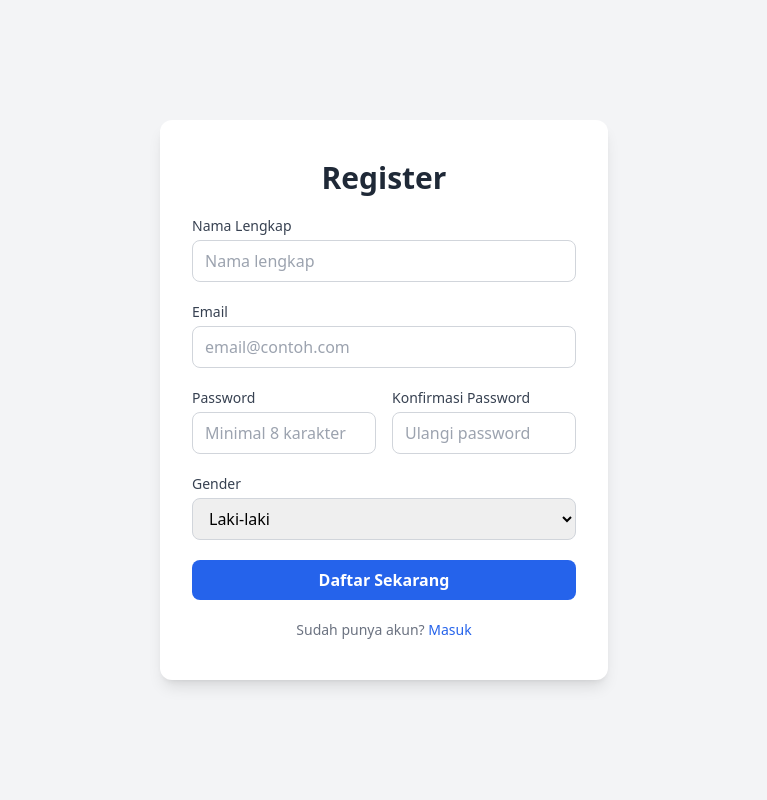
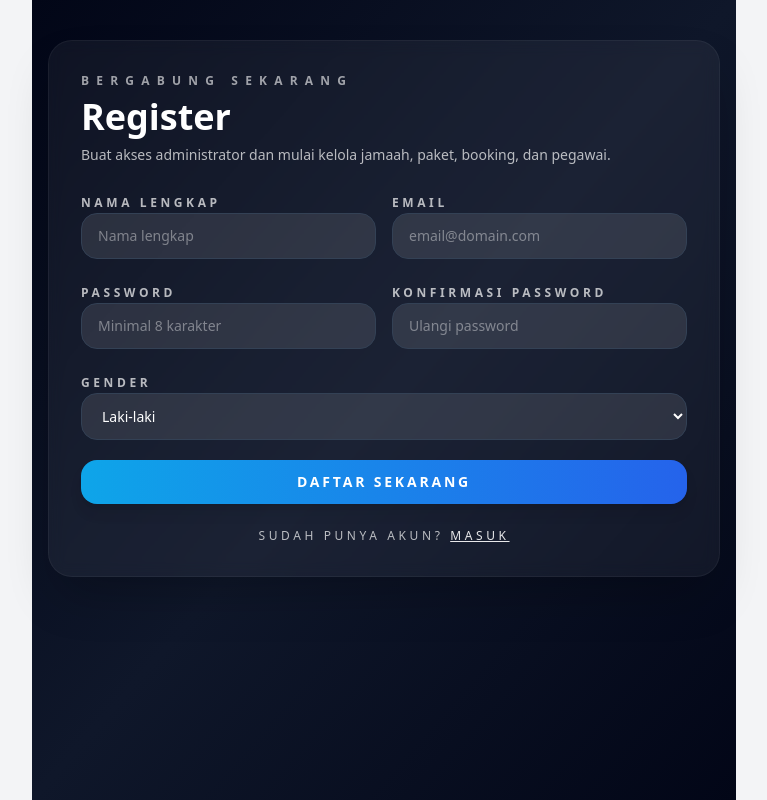
Before and after one commit to aminamrullah/my-apps, a React (Vite) app in the folder frontend/: page /register in a window 1280 px wide. Shown: the whole page, without its empty margins (256-1023 px from the left). Built offline with nearby package versions, Linux system fonts and the light colour scheme.

Commit message:
26th commit my-apps for stmik abang

```diff
--- a/frontend/src/components/Login.jsx
+++ b/frontend/src/components/Login.jsx
@@ -2,6 +2,7 @@ import React, { useState } from "react";
 import axios from "axios";
 import { Link, useNavigate } from "react-router-dom";
 import { API_BASE } from "../lib/api";
+
 const Login = () => {
   const [email, setEmail] = useState("");
   const [password, setPassword] = useState("");
@@ -10,71 +11,77 @@ const Login = () => {
   const Auth = async (e) => {
     e.preventDefault();
     try {
-      // 1. Kirim email & password ke Backend
       const response = await axios.post(`${API_BASE}/auth/login`, {
         email: email,
         password: password,
       });
-      // 2. Ambil token dari respon backend
       const token = response.data.token;
-      // 3. Simpan token ke LocalStorage Browser
       localStorage.setItem("token", token);
-      // 4. Redirect ke Dashboard
       navigate("/dashboard");
     } catch (error) {
-      // Jika password salah / user tidak ada
       if (error.response) {
         setMsg(error.response.data?.message || "Gagal login, coba lagi");
       }
     }
   };
+
+  const inputClass =
+    "w-full rounded-2xl border border-slate-700 bg-white/10 px-4 py-3 text-sm text-white placeholder:text-white/40 focus:border-blue-400 focus:outline-none focus:ring-2 focus:ring-blue-500/40";
+
   return (
-    // <div className="flex justify-center items-center h-screen bg-gray-100 px-4">
-    <div className="w-full max-w-xs">
-      <form
-        onSubmit={Auth}
-        className="bg-white shadow-lg rounded-xl px-8 py-10 space-y-8"
-      >
-        <h2 className="text-center text-3xl font-semibold text-gray-800">
-          Login
-        </h2>
-        {msg && <p className="text-center text-red-500 text-sm">{msg}</p>}
+    <div className="min-h-screen bg-gradient-to-br from-slate-950 via-slate-900 to-slate-950 px-4 py-10">
+      <div className="mx-auto max-w-lg space-y-6 rounded-3xl border border-white/5 bg-white/5 p-8 shadow-2xl backdrop-blur">
+        <div className="space-y-2">
+          <p className="text-xs font-semibold uppercase tracking-[0.6em] text-white/60">
+            Portal Admin
+          </p>
+          <h1 className="text-4xl font-bold text-white">Login</h1>
+          <p className="text-sm text-white/70">
+            Masuk untuk mengelola jamaah, paket, booking, dan pegawai.
+          </p>
+        </div>
+        <form onSubmit={Auth} className="space-y-4">
+          {msg && <p className="text-center text-sm text-rose-400">{msg}</p>}
           <div>
-          <label className="block text-sm font-medium text-gray-700 mb-1">
+            <label className="text-xs font-semibold uppercase tracking-[0.3em] text-white/70">
               Email
             </label>
             <input
               value={email}
               onChange={(e) => setEmail(e.target.value)}
               type="email"
-            className="w-full border border-gray-300 rounded-lg px-3 py-2 focus:outline-none focus:border-blue-500"
-            placeholder="Email"
+              placeholder="email@domain.com"
+              className={inputClass}
             />
           </div>
           <div>
-          <label className="block text-sm font-medium text-gray-700 mb-1">
+            <label className="text-xs font-semibold uppercase tracking-[0.3em] text-white/70">
               Password
             </label>
             <input
               value={password}
               onChange={(e) => setPassword(e.target.value)}
               type="password"
-            className="w-full border border-gray-300 rounded-lg px-3 py-2 focus:outline-none focus:border-blue-500"
-            placeholder="******************"
+              placeholder="Masukkan password"
+              className={inputClass}
             />
           </div>
-        <button className="w-full bg-blue-500 hover:bg-blue-600 text-white font-semibold py-2 rounded-lg transition">
+          <button
+            type="submit"
+            className="w-full rounded-2xl bg-gradient-to-r from-sky-500 to-blue-600 py-3 text-sm font-semibold uppercase tracking-[0.2em] text-white shadow-lg transition hover:opacity-90"
+          >
             Masuk
           </button>
-        <p className="text-center text-sm text-gray-500">
+        </form>
+        <p className="text-center text-xs uppercase tracking-[0.3em] text-white/70">
           Belum punya akun?{" "}
-          <Link to="/register" className="text-blue-600 hover:underline">
-            Daftar sekarang
+          <Link to="/register" className="text-white/90 underline">
+            Register
           </Link>
         </p>
-      </form>
       </div>
-    // </div>
+    </div>
   );
 };
+
 export default Login;
--- a/frontend/src/components/Register.jsx
+++ b/frontend/src/components/Register.jsx
@@ -37,22 +37,30 @@ const Register = () => {
     }
   };
 
+  const inputClass =
+    "w-full rounded-2xl border border-slate-700 bg-white/10 px-4 py-3 text-sm text-white placeholder:text-white/40 focus:border-blue-400 focus:outline-none focus:ring-2 focus:ring-blue-500/40";
+
   return (
-    <div className="w-full max-w-md">
-      <form
-        onSubmit={handleRegister}
-        className="bg-white shadow-lg rounded-xl px-8 py-10 space-y-5"
-      >
-        <h2 className="text-center text-3xl font-semibold text-gray-800">
-          Register
-        </h2>
+    <div className="min-h-screen bg-gradient-to-br from-slate-950 via-slate-900 to-slate-950 px-4 py-10">
+      <div className="mx-auto max-w-2xl space-y-6 rounded-3xl border border-white/5 bg-white/5 p-8 shadow-2xl backdrop-blur">
+        <div className="space-y-2">
+          <p className="text-xs font-semibold uppercase tracking-[0.6em] text-white/60">
+            Bergabung Sekarang
+          </p>
+          <h1 className="text-4xl font-bold text-white">Register</h1>
+          <p className="text-sm text-white/70">
+            Buat akses administrator dan mulai kelola jamaah, paket, booking, dan pegawai.
+          </p>
+        </div>
+        <form onSubmit={handleRegister} className="space-y-5">
           {error && (
-          <p className="text-sm text-red-600 text-center" role="alert">
+            <p className="text-center text-sm text-rose-400" role="alert">
               {error}
             </p>
           )}
+          <div className="grid gap-4 md:grid-cols-2">
             <div>
-          <label className="block text-sm font-medium text-gray-700 mb-1">
+              <label className="text-xs font-semibold uppercase tracking-[0.3em] text-white/70">
                 Nama Lengkap
               </label>
               <input
@@ -60,24 +68,25 @@ const Register = () => {
                 onChange={(e) => setName(e.target.value)}
                 type="text"
                 placeholder="Nama lengkap"
-            className="w-full border border-gray-300 rounded-lg px-3 py-2 focus:border-blue-500 focus:outline-none"
+                className={inputClass}
               />
             </div>
             <div>
-          <label className="block text-sm font-medium text-gray-700 mb-1">
+              <label className="text-xs font-semibold uppercase tracking-[0.3em] text-white/70">
                 Email
               </label>
               <input
                 value={email}
                 onChange={(e) => setEmail(e.target.value)}
                 type="email"
-            placeholder="email@contoh.com"
-            className="w-full border border-gray-300 rounded-lg px-3 py-2 focus:border-blue-500 focus:outline-none"
+                placeholder="email@domain.com"
+                className={inputClass}
               />
             </div>
-        <div className="grid grid-cols-1 gap-4 sm:grid-cols-2">
+          </div>
+          <div className="grid gap-4 md:grid-cols-2">
             <div>
-            <label className="block text-sm font-medium text-gray-700 mb-1">
+              <label className="text-xs font-semibold uppercase tracking-[0.3em] text-white/70">
                 Password
               </label>
               <input
@@ -85,11 +94,11 @@ const Register = () => {
                 onChange={(e) => setPassword(e.target.value)}
                 type="password"
                 placeholder="Minimal 8 karakter"
-              className="w-full border border-gray-300 rounded-lg px-3 py-2 focus:border-blue-500 focus:outline-none"
+                className={inputClass}
               />
             </div>
             <div>
-            <label className="block text-sm font-medium text-gray-700 mb-1">
+              <label className="text-xs font-semibold uppercase tracking-[0.3em] text-white/70">
                 Konfirmasi Password
               </label>
               <input
@@ -97,18 +106,18 @@ const Register = () => {
                 onChange={(e) => setConfirmPassword(e.target.value)}
                 type="password"
                 placeholder="Ulangi password"
-              className="w-full border border-gray-300 rounded-lg px-3 py-2 focus:border-blue-500 focus:outline-none"
+                className={inputClass}
               />
             </div>
           </div>
           <div>
-          <label className="block text-sm font-medium text-gray-700 mb-1">
+            <label className="text-xs font-semibold uppercase tracking-[0.3em] text-white/70">
               Gender
             </label>
             <select
               value={gender}
               onChange={(e) => setGender(e.target.value)}
-            className="w-full border border-gray-300 rounded-lg px-3 py-2 focus:border-blue-500 focus:outline-none"
+              className={inputClass}
             >
               <option value="Laki-laki">Laki-laki</option>
               <option value="Perempuan">Perempuan</option>
@@ -118,17 +127,18 @@ const Register = () => {
           <button
             type="submit"
             disabled={loading}
-          className="w-full bg-blue-600 hover:bg-blue-700 text-white font-semibold py-2 rounded-lg transition"
+            className="w-full rounded-2xl bg-gradient-to-r from-sky-500 to-blue-600 py-3 text-sm font-semibold uppercase tracking-[0.2em] text-white shadow-lg transition hover:opacity-90 disabled:opacity-60"
           >
             {loading ? "Mendaftarkan..." : "Daftar Sekarang"}
           </button>
-        <p className="text-center text-sm text-gray-500">
+        </form>
+        <p className="text-center text-xs uppercase tracking-[0.3em] text-white/70">
           Sudah punya akun?{" "}
-          <Link className="text-blue-600 hover:underline" to="/login">
+          <Link to="/login" className="text-white/90 underline">
             Masuk
           </Link>
         </p>
-      </form>
+      </div>
     </div>
   );
 };
--- a/frontend/src/components/Sidebar.jsx
+++ b/frontend/src/components/Sidebar.jsx
@@ -3,18 +3,18 @@ import { Link, useNavigate } from "react-router-dom";
 
 const menuItems = [
   { to: "/dashboard", label: "Dashboard", icon: "📊" },
-  { to: "/jamaahs", label: "Data Jamaah", icon: "🕋" },
-  { to: "/packages", label: "Paket Umrah", icon: "🗂️" },
-  { to: "/bookings", label: "Paket Terbooking", icon: "📝" },
-  { to: "/employees", label: "Pegawai Operasional", icon: "👥" },
-  { to: "/users", label: "Manajemen User", icon: "🧑" },
+  { to: "/jamaahs", label: "Data Jamaah", icon: "🧭" },
+  { to: "/packages", label: "Paket Umrah", icon: "🛫" },
+  { to: "/bookings", label: "Paket Terbooking", icon: "🎟️" },
+  { to: "/employees", label: "Pegawai Operasional", icon: "🧑‍💼" },
+  { to: "/users", label: "Manajemen User", icon: "👥" },
 ];
 
 const Sidebar = ({ isOpen = true, onClose = () => {} }) => {
   const overlayClasses =
-    "fixed inset-0 z-40 bg-black/40 transition-opacity duration-200 md:hidden";
+    "fixed inset-0 z-40 bg-slate-900/70 transition-opacity duration-200 md:hidden";
   const navClasses =
-    "fixed inset-y-0 left-0 z-50 w-64 transform overflow-y-auto bg-gray-800 text-white transition-transform duration-200 ease-in-out md:relative md:block md:translate-x-0 flex flex-col";
+    "fixed inset-y-0 left-0 z-50 w-64 transform overflow-y-auto bg-slate-950 text-white shadow-2xl transition-transform duration-200 ease-in-out md:relative md:block md:translate-x-0 flex flex-col ";
   const navigate = useNavigate();
   const logout = () => {
     localStorage.removeItem("token");
@@ -34,46 +34,49 @@ const Sidebar = ({ isOpen = true, onClose = () => {} }) => {
         className={`${navClasses} ${isOpen ? "translate-x-0" : "-translate-x-full"}`}
         aria-label="Sidebar menu"
       >
-        <div className="flex items-center justify-between px-4 py-3 border-b border-gray-700 md:border-none">
-          <h1 className="text-2xl font-bold">Admin Panel</h1>
-          <button
-            onClick={onClose}
-            className="md:hidden text-gray-400 hover:text-white"
-            aria-label="Tutup menu"
-          >
-            <svg
-              xmlns="http://www.w3.org/2000/svg"
-              fill="none"
-              viewBox="0 0 24 24"
-              strokeWidth={2}
-              stroke="currentColor"
-              className="h-6 w-6"
-            >
-              <path strokeLinecap="round" strokeLinejoin="round" d="M6 18L18 6M6 6l12 12" />
-            </svg>
-          </button>
+        <div className="px-6 py-6">
+          <p className="text-xs font-semibold uppercase tracking-[0.5em] text-white/60">
+            MyUmrah
+          </p>
+          <h1 className="text-2xl font-black tracking-tight text-white">
+            Admin Panel
+          </h1>
+          <p className="mt-2 text-sm text-white/60">
+            Mode profesional untuk monitoring jamaah, paket, dan booking.
+          </p>
         </div>
-        <ul className="p-4 space-y-2 flex-1">
+
+        <div className="flex gap-3 px-4">
+          <div className="flex w-full items-center gap-3 rounded-2xl border border-white/10 bg-white/5 px-4 py-3">
+            <span className="h-10 w-10 rounded-2xl bg-white/20 text-center text-base leading-10">
+              🤍
+            </span>
+            <div>
+              <p className="text-sm font-semibold text-white">Halo, Admin</p>
+              <p className="text-xs text-white/60">Siap mendampingi operasi setiap hari.</p>
+            </div>
+          </div>
+        </div>
+
+        <nav className="mt-6 flex-1 space-y-2 px-4">
           {menuItems.map((item) => (
-            <li key={item.to}>
             <Link
+              key={item.to}
               to={item.to}
               onClick={onClose}
-                className="flex items-center gap-3 px-3 py-3 rounded hover:bg-gray-700 transition"
+              className="flex items-center gap-3 rounded-2xl border border-transparent px-4 py-3 text-sm font-semibold uppercase tracking-[0.2em] text-white transition hover:border-white/20 hover:bg-white/10"
             >
-                <span aria-hidden="true" className="text-lg">
-                  {item.icon}
-                </span>
-                <span className="text-sm font-medium">{item.label}</span>
+              <span className="text-xl">{item.icon}</span>
+              <span className="text-xs tracking-[0.4em]">{item.label}</span>
             </Link>
-            </li>
           ))}
-        </ul>
-        <div className="px-4 py-6 border-t border-gray-700">
+        </nav>
+
+        <div className="mt-auto px-4 py-6">
           <button
             type="button"
             onClick={logout}
-            className="w-full bg-blue-600 text-white px-4 py-2 rounded-full hover:bg-blue-700 transition text-sm font-semibold"
+            className="w-full rounded-full border border-white/30 bg-gradient-to-r from-sky-500 to-cyan-400 px-4 py-3 text-xs font-semibold uppercase tracking-[0.3em] text-slate-950 shadow-lg transition hover:from-sky-400 hover:to-cyan-300"
           >
             Logout
           </button>
```
Lines whose indentation alone changed are shown as unchanged.
